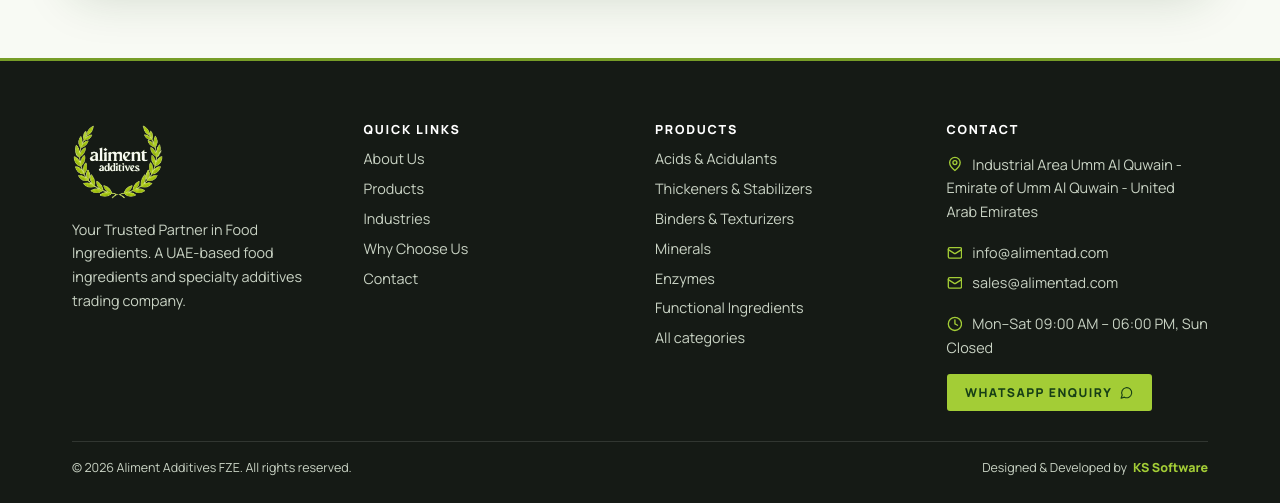
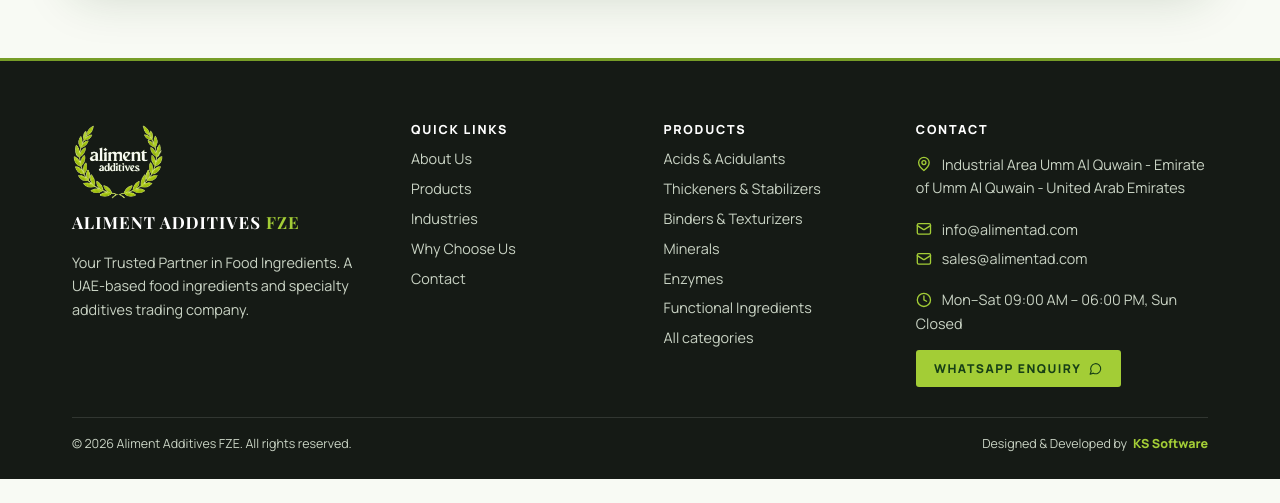
Before and after one commit to kssoftware-hyd/AlimentAdditives, a plain HTML site: page contact.html in a window 1280 px wide. Shown: the part 1646-2149 px from the top of the page. After the commit the page ends 2125 px from the top, so only its background shows below. Drawn offline with nearby package versions, Linux system fonts and the light colour scheme.

Commit message:
ALIMENT ADDITIVES FZE
WEBSITE VERSION 2

```diff
--- a/assets/css/responsive.css
+++ b/assets/css/responsive.css
@@ -84,3 +84,19 @@
 
 /* Mobile menu CTA keeps its larger padding */
 @media (max-width:940px) { #nav a.nav-cta { padding:17px; } }
+
+/* Company name sizes on small screens */
+@media (max-width:560px) { .brand { font-size:.8rem; letter-spacing:.04em; } .logo { gap:9px; } footer .brand { font-size:1rem; } }
+@media (max-width:360px) { .brand { font-size:.68rem; letter-spacing:.02em; } }
+
+/* Narrow desktop (941-1060px): tighter nav so logo, name and links never touch */
+@media (max-width:1060px) and (min-width:941px) {
+  #nav { gap:12px; }
+  #nav a { font-size:.62rem; letter-spacing:.05em; }
+  #nav a.nav-cta { padding:8px 11px; }
+  .brand { font-size:.74rem; }
+}
+
+/* ===== Footer columns by screen size ===== */
+@media (max-width:1024px) { .fgrid { grid-template-columns:1fr 1fr; gap:32px; } }
+@media (max-width:560px) { .fgrid { grid-template-columns:1fr; gap:28px; } }
--- a/assets/css/style.css
+++ b/assets/css/style.css
@@ -249,3 +249,18 @@ svg.i { width:1.1em; height:1.1em; stroke:currentColor; fill:none; stroke-width:
 .mapbox { position:relative; margin-top:40px; border-radius:18px; overflow:hidden; box-shadow:0 18px 50px rgba(23,63,22,.18); }
 .mapbox iframe { display:block; width:100%; height:380px; border:0; }
 .mapbox .btn { position:absolute; left:18px; bottom:18px; box-shadow:0 8px 22px rgba(0,0,0,.25); }
+
+/* ===== 21. Company name beside the logo ===== */
+.logo { gap:12px; }
+.brand { font:700 1.02rem var(--head); letter-spacing:.06em; line-height:1.1; white-space:nowrap; }
+.brand em { font-style:normal; color:var(--lime); }
+footer .brand { font-size:1.15rem; color:var(--white); }
+@media (max-width:1180px) and (min-width:941px) { .brand { font-size:.8rem; letter-spacing:.03em; } .logo { gap:8px; } }
+.logo, .logo:hover { text-decoration:none; }
+
+/* ===== 22. Footer layout (no overlap at any width) ===== */
+.fgrid { grid-template-columns:1.4fr 1fr 1fr 1.35fr; gap:36px; }
+.fgrid > div { min-width:0; }
+footer .logo { flex-direction:column; align-items:flex-start; gap:12px; }
+footer .brand { white-space:normal; font-size:1.05rem; line-height:1.25; }
+footer p, footer a { overflow-wrap:anywhere; }
--- a/assets/js/main.js
+++ b/assets/js/main.js
@@ -12,7 +12,7 @@ const waLink = CFG.whatsapp ? `https://wa.me/${CFG.whatsapp}?text=${encodeURICom
 
 /* ===== Header ===== */
 document.getElementById("site-header").innerHTML = `<div class="wrap bar">
-  <a class="logo" href="index.html" aria-label="Aliment Additives FZE home"><img src="assets/images/logo-light.png" alt="Aliment Additives logo" width="68" height="56"></a>
+  <a class="logo" href="index.html" aria-label="Aliment Additives FZE home"><img src="assets/images/logo-light.png" alt="Aliment Additives logo" width="68" height="56"><span class="brand">ALIMENT ADDITIVES <em>FZE</em></span></a>
   <button class="burger" id="burger" aria-label="Open menu" aria-expanded="false"><i></i></button>
   <nav id="nav" aria-label="Main">${NAV.map((n) => `<a href="${n[0]}" class="${n[2] === page ? "on" : ""}">${n[1]}</a>`).join("")}<a class="nav-cta" href="contact.html">REQUEST A QUOTE<i data-lucide="arrow-right"></i></a></nav></div>`;
 document.getElementById("burger").onclick = () => {
@@ -24,7 +24,7 @@ document.getElementById("burger").onclick = () => {
 
 /* ===== Footer and floating elements ===== */
 document.getElementById("site-footer").innerHTML = `<div class="wrap"><div class="fgrid">
-  <div><a class="logo" href="index.html"><img src="assets/images/logo-light.png" alt="Aliment Additives logo" width="92" height="76" loading="lazy"></a><p>Your Trusted Partner in Food Ingredients. A UAE-based food ingredients and specialty additives trading company.</p></div>
+  <div><a class="logo" href="index.html"><img src="assets/images/logo-light.png" alt="Aliment Additives logo" width="92" height="76" loading="lazy"><span class="brand">ALIMENT ADDITIVES <em>FZE</em></span></a><p>Your Trusted Partner in Food Ingredients. A UAE-based food ingredients and specialty additives trading company.</p></div>
   <div><h3>QUICK LINKS</h3><a href="about.html">About Us</a><a href="products.html">Products</a><a href="industries.html">Industries</a><a href="index.html#why">Why Choose Us</a><a href="contact.html">Contact</a></div>
   <div><h3>PRODUCTS</h3>${PRODUCTS.slice(0, 6).map((p) => `<a href="products.html">${p.name}</a>`).join("")}<a href="products.html">All categories</a></div>
   <div><h3>CONTACT</h3><p class="cinfo"><i data-lucide="map-pin"></i>${ADDRESS}</p><a class="cinfo" href="mailto:${CFG.email}"><i data-lucide="mail"></i>${CFG.email}</a><a class="cinfo" href="mailto:${CFG.sales}"><i data-lucide="mail"></i>${CFG.sales}</a><p class="cinfo"><i data-lucide="clock"></i>Mon–Sat 09:00 AM – 06:00 PM, Sun Closed</p><a class="btn sm" href="${waLink}" ${CFG.whatsapp ? 'target="_blank" rel="noopener"' : ""}>WHATSAPP ENQUIRY<i data-lucide="message-circle"></i></a></div>
--- a/contact.html
+++ b/contact.html
@@ -30,7 +30,7 @@
       <div class="cwrap">
         <div>
           <div class="tiles">
-            <a class="tile" href="https://www.google.com/maps/search/?api=1&amp;query=Aliment+Additives+FZE+Industrial+Area+Umm+Al+Quwain" target="_blank" rel="noopener"><span class="ti"><i data-lucide="map-pin"></i></span><div><small>Visit us</small><b>Industrial Area Umm Al Quwain</b><em>Emirate of Umm Al Quwain, United Arab Emirates</em></div></a>
+            <a class="tile" href="https://www.google.com/maps/search/?api=1&amp;query=Aliment+Additives+FZE+Industrial+Area+Umm+Al+Quwain" target="_blank" rel="noopener"><span class="ti"><i data-lucide="map-pin"></i></span><div><small>Visit us</small><b>Aliment Additives FZE</b><em>Industrial Area Umm Al Quwain, Emirate of Umm Al Quwain, United Arab Emirates</em></div></a>
             <a class="tile" href="mailto:info@alimentad.com"><span class="ti"><i data-lucide="mail"></i></span><div><small>Email us</small><b>info@alimentad.com</b><em>General enquiries</em></div></a>
             <a class="tile" href="mailto:sales@alimentad.com"><span class="ti"><i data-lucide="tag"></i></span><div><small>Sales</small><b>sales@alimentad.com</b><em>Quotes and product requests</em></div></a>
             <a class="tile wa" id="wa2" href="contact.html"><span class="ti"><i data-lucide="message-circle"></i></span><div><small>WhatsApp</small><b>Message us on WhatsApp</b><em>Quick enquiries</em></div></a>
```
